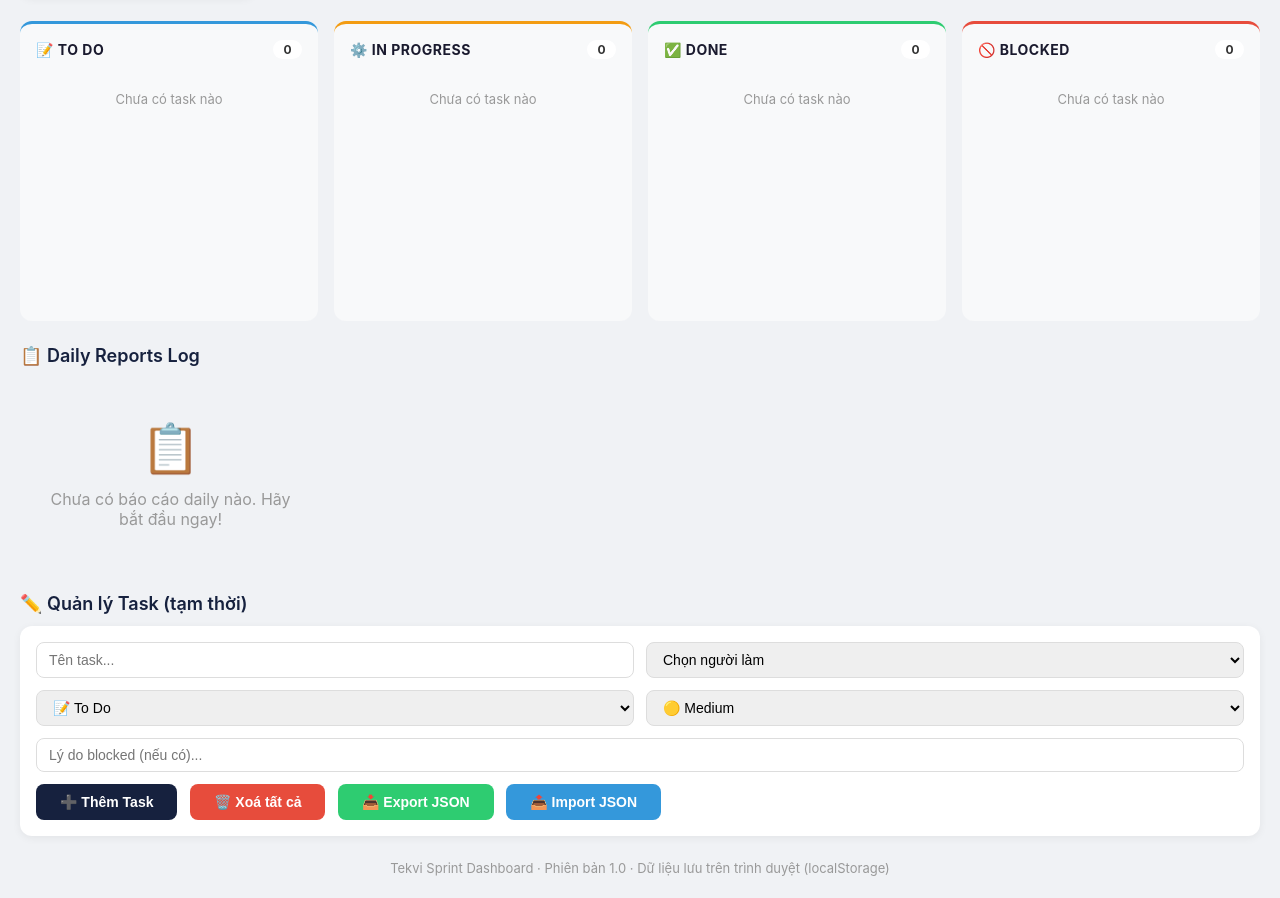
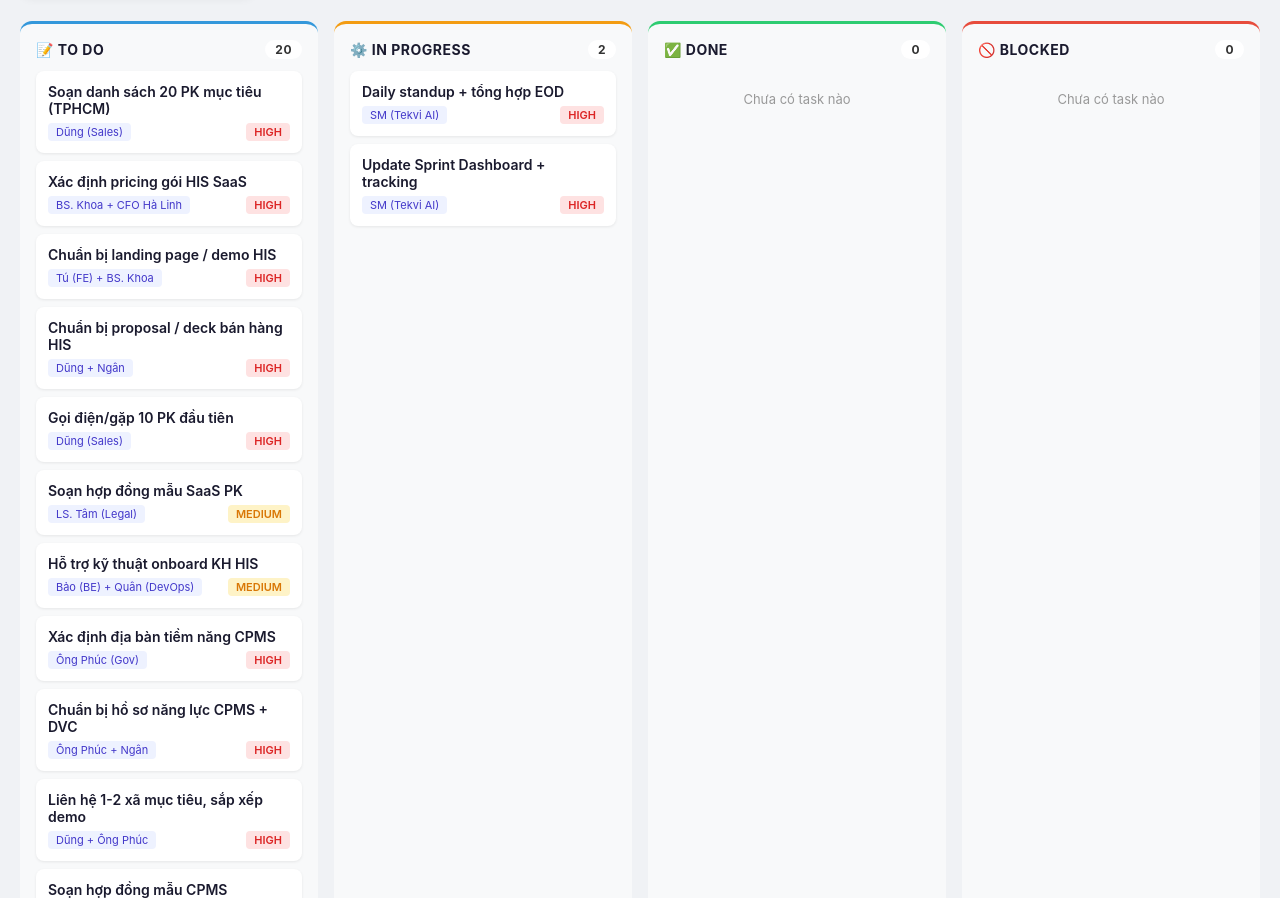
Before and after one commit to ithhlvn/tekvi-sprint-dashboard, a plain HTML site: page index.html in a window 1280 px wide. Shown: the part 376-1274 px from the top of the page. Drawn offline with Linux system fonts and the light colour scheme.

Commit message:
Update index.html

```diff
--- a/index.html
+++ b/index.html
@@ -276,8 +276,35 @@
 <script>
 // ========== STATE ==========
 let state = {
-  sprint: 'Sprint #1',
-  tasks: [],
+  sprint: 'Sprint #1 (01-07/07/2026)',
+  tasks: [
+    // 🏥 HEALTH — 5 KH Phòng khám
+    {id:1001, title:'Soạn danh sách 20 PK mục tiêu (TPHCM)', assignee:'Dũng (Sales)', status:'todo', priority:'high', blocker:''},
+    {id:1002, title:'Xác định pricing gói HIS SaaS', assignee:'BS. Khoa + CFO Hà Linh', status:'todo', priority:'high', blocker:''},
+    {id:1003, title:'Chuẩn bị landing page / demo HIS', assignee:'Tú (FE) + BS. Khoa', status:'todo', priority:'high', blocker:''},
+    {id:1004, title:'Chuẩn bị proposal / deck bán hàng HIS', assignee:'Dũng + Ngân', status:'todo', priority:'high', blocker:''},
+    {id:1005, title:'Gọi điện/gặp 10 PK đầu tiên', assignee:'Dũng (Sales)', status:'todo', priority:'high', blocker:''},
+    {id:1006, title:'Soạn hợp đồng mẫu SaaS PK', assignee:'LS. Tâm (Legal)', status:'todo', priority:'medium', blocker:''},
+    {id:1007, title:'Hỗ trợ kỹ thuật onboard KH HIS', assignee:'Bảo (BE) + Quân (DevOps)', status:'todo', priority:'medium', blocker:''},
+    // 👮 GOV — CPMS Công an xã
+    {id:2001, title:'Xác định địa bàn tiềm năng CPMS', assignee:'Ông Phúc (Gov)', status:'todo', priority:'high', blocker:''},
+    {id:2002, title:'Chuẩn bị hồ sơ năng lực CPMS + DVC', assignee:'Ông Phúc + Ngân', status:'todo', priority:'high', blocker:''},
+    {id:2003, title:'Liên hệ 1-2 xã mục tiêu, sắp xếp demo', assignee:'Dũng + Ông Phúc', status:'todo', priority:'high', blocker:''},
+    {id:2004, title:'Soạn hợp đồng mẫu CPMS', assignee:'LS. Tâm (Legal)', status:'todo', priority:'medium', blocker:''},
+    // 📊 ERP — ERPNEXT
+    {id:3001, title:'Xác định 5 DN nhỏ mục tiêu cần ERP', assignee:'Dũng + Đức', status:'todo', priority:'high', blocker:''},
+    {id:3002, title:'Chuẩn bị ERPNEXT demo environment', assignee:'Quân (DevOps)', status:'todo', priority:'high', blocker:''},
+    {id:3003, title:'Cấu hình ERPNEXT — kế toán/kho/bán', assignee:'Đức (ERP)', status:'todo', priority:'high', blocker:''},
+    {id:3004, title:'Soạn proposal ERPNEXT vs Misa/Fast', assignee:'Đức + Ngân', status:'todo', priority:'high', blocker:''},
+    {id:3005, title:'Demo ERPNEXT cho KH đầu tiên', assignee:'Đức + Dũng', status:'todo', priority:'high', blocker:''},
+    {id:3006, title:'Soạn hợp đồng ERP', assignee:'LS. Tâm (Legal)', status:'todo', priority:'medium', blocker:''},
+    // 🛠 CHUNG
+    {id:4001, title:'Xây landing page tổng Tekvi sản phẩm', assignee:'Tú (FE)', status:'todo', priority:'high', blocker:''},
+    {id:4002, title:'Thiết lập quy trình support / onboarding', assignee:'Thảo (CS)', status:'todo', priority:'medium', blocker:''},
+    {id:4003, title:'Content social B2B (LinkedIn, FB groups)', assignee:'Ngân (MKT)', status:'todo', priority:'medium', blocker:''},
+    {id:5001, title:'Daily standup + tổng hợp EOD', assignee:'SM (Tekvi AI)', status:'in-progress', priority:'high', blocker:''},
+    {id:5002, title:'Update Sprint Dashboard + tracking', assignee:'SM (Tekvi AI)', status:'in-progress', priority:'high', blocker:''}
+  ],
   dailies: []
 };
 
```
